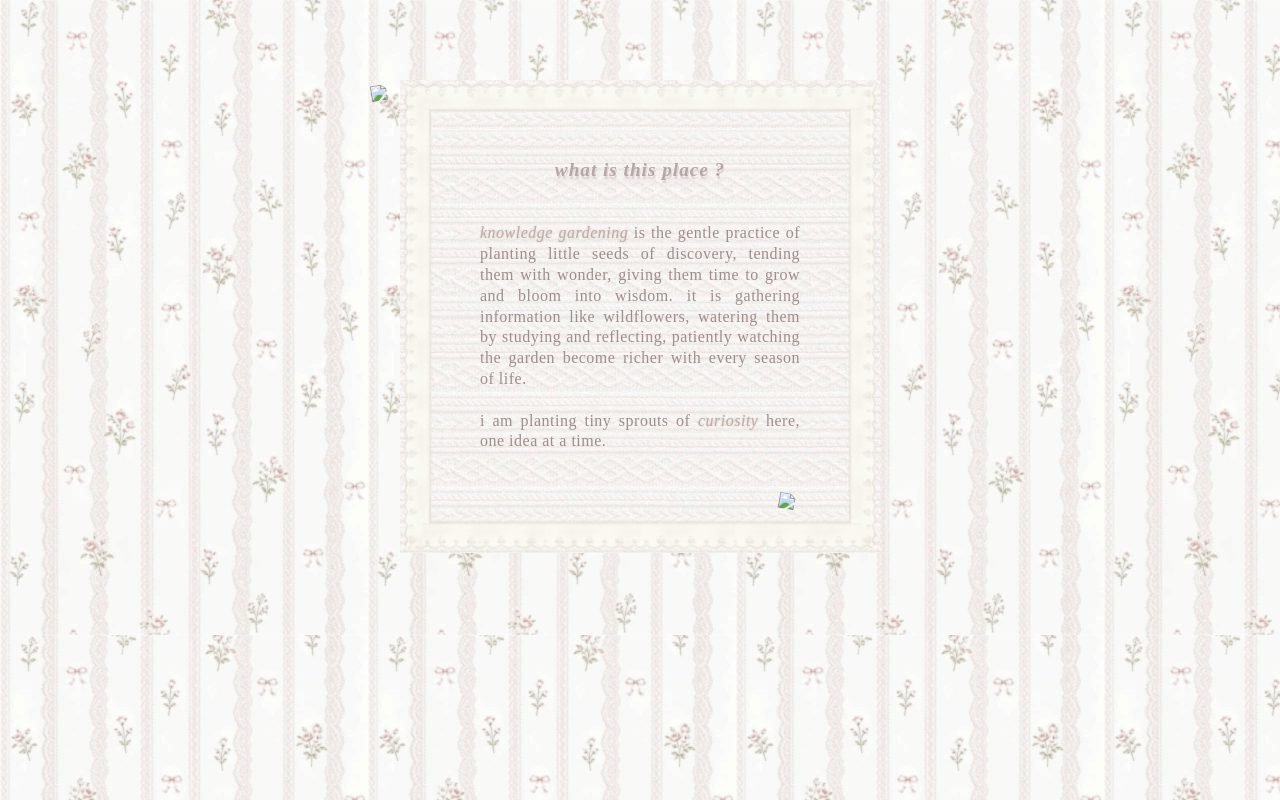
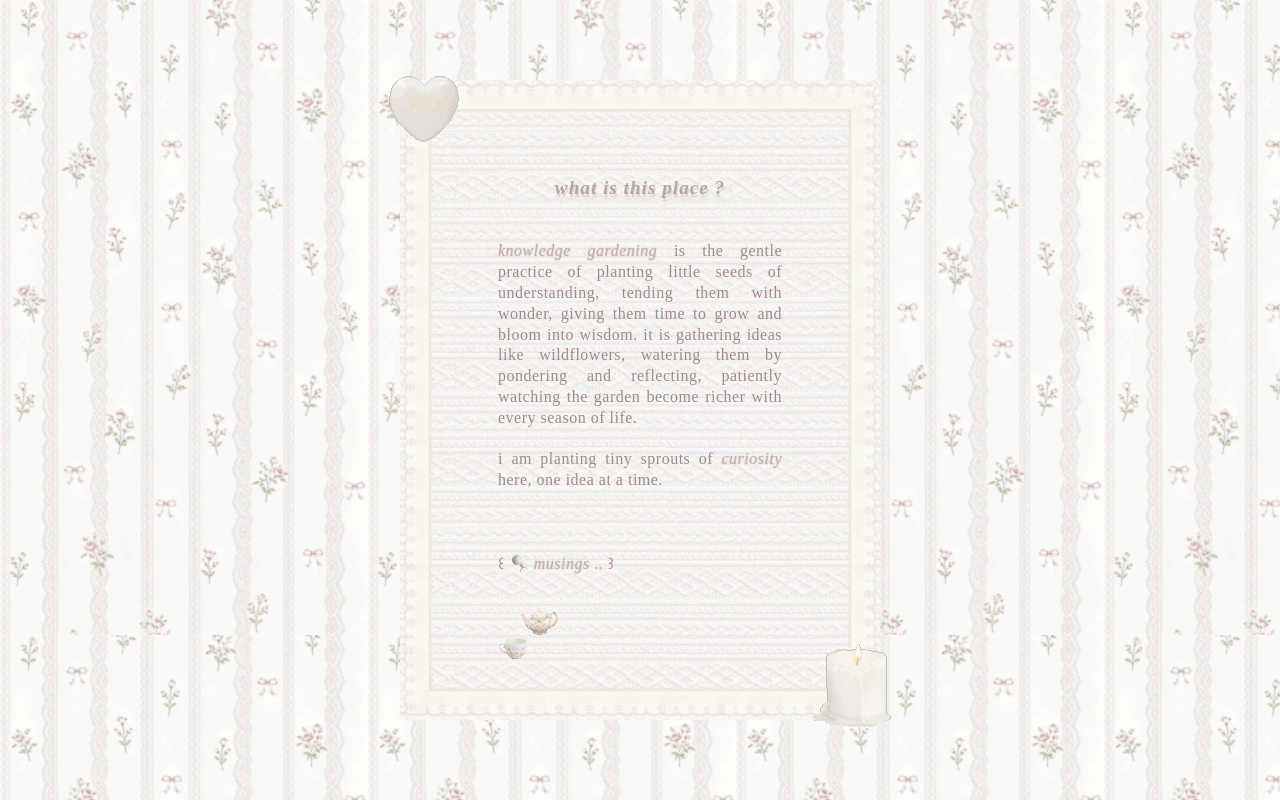
Before and after one commit to middlepot/garden, a plain HTML site: page index.html in a window 1280 px wide. Drawn offline with Linux system fonts and the light colour scheme.

Commit message:
Add new GIF assets and update index.html and style.css for improved visuals

```diff
--- a/index.html
+++ b/index.html
@@ -13,17 +13,23 @@
     <div class="container about-layout">
 
         <div class="about-center-wrapper">
-            <img src="img/middlepotteddy.png" class="teddy-badge">
-            <img src="img/purity.png" class="heart-badge">
+            <img src="img/candle.gif" class="candle">
+            <img src="img/heart1.gif" class="heart">
 
-            <!-- Caixa de texto com borda e fundo -->
             <div class="about-content-box">
+                <div align="center">
+                    <div style="display: inline-block; text-align: justify;">
 <center><p><a class="link title">what is this place ?</a></p></center><br>
 <br>
-<p><i>knowledge gardening</i> is the gentle practice of planting little seeds of discovery, tending them with wonder, giving them time to grow and bloom into wisdom. it is gathering information like wildflowers, watering them by studying and reflecting, patiently watching the garden become richer with every season of life.</p>
+<p><i>knowledge gardening</i> is the gentle practice of planting little seeds of understanding, tending them with wonder, giving them time to grow and bloom into wisdom. it is gathering ideas like wildflowers, watering them by pondering and reflecting, patiently watching the garden become richer with every season of life.</p>
 <br>
 <p>i am planting tiny sprouts of <i>curiosity</i> here, one idea at a time.</p><br>
-            </div>
+<br><br>
+<p>꒰ <sub><img src="img/musings.gif"></sub> <i>musings ..</i> ꒱</p><br>
+<img src="img/teapot.gif"><br><br>
+<b class="divider"><sub><img src="img/divider.gif"></sub>‌　‌　‌　‌　‌　‌　‌　‌</b>
+
+            </div></div></div>
         </div>
 
     </div>
--- a/style.css
+++ b/style.css
@@ -203,7 +203,7 @@ body:has(.about-layout) {
     background-repeat: repeat;
     background-color: #F8F6F4;
     background-clip: border-box;
-    padding: 30px;
+    padding: 10%;
     font-size: 1rem;
     font-family: Lora, serif;
     line-height: 1.3em;
@@ -212,32 +212,33 @@ body:has(.about-layout) {
     color: #9e8d8d;
 }
 
-.teddy-badge {
+.candle {
+    position: absolute;
+    top: 90%;
+    left: 90%;
+    transform: translate(-25%, -25%);
+    z-index: 12;
+}
+
+.heart {
     position: absolute;
     top: 0;
     left: 0;
-    width: 25%;
-    height: auto;
-    transform: translate(-25%, -25%) rotate(-10deg);
-    z-index: 12;
-}
-
-.heart-badge {
-    position: absolute;
-    top: 90%;
-    left: 85%;
-    width: 25%;
-    height: auto;
-    transform: translate(-25%, -25%) rotate(10deg);
+    transform: translate(-25%, -25%);
     z-index: 12;
 }
 
 .divider {
     width: 100%;
-    height: auto;
+    white-space: nowrap;
+    overflow: hidden;
+    text-weight: normal;
+    text-decoration-line: underline;
+    text-decoration-style: wavy;
+    text-decoration-color: #bfb0b0;
+    text-underline-offset: -3px;
 }
 
-/* Scrollbar decorativa (Chrome/Safari/Edge) */
 .about-content-box::-webkit-scrollbar {
     width: 10px;
 }
```
Also changed, not shown: img/candle.gif (added), img/divider.gif (added), img/heart1.gif (added), img/heart2.gif (added), img/musings.gif (added), img/teapot.gif (added).
